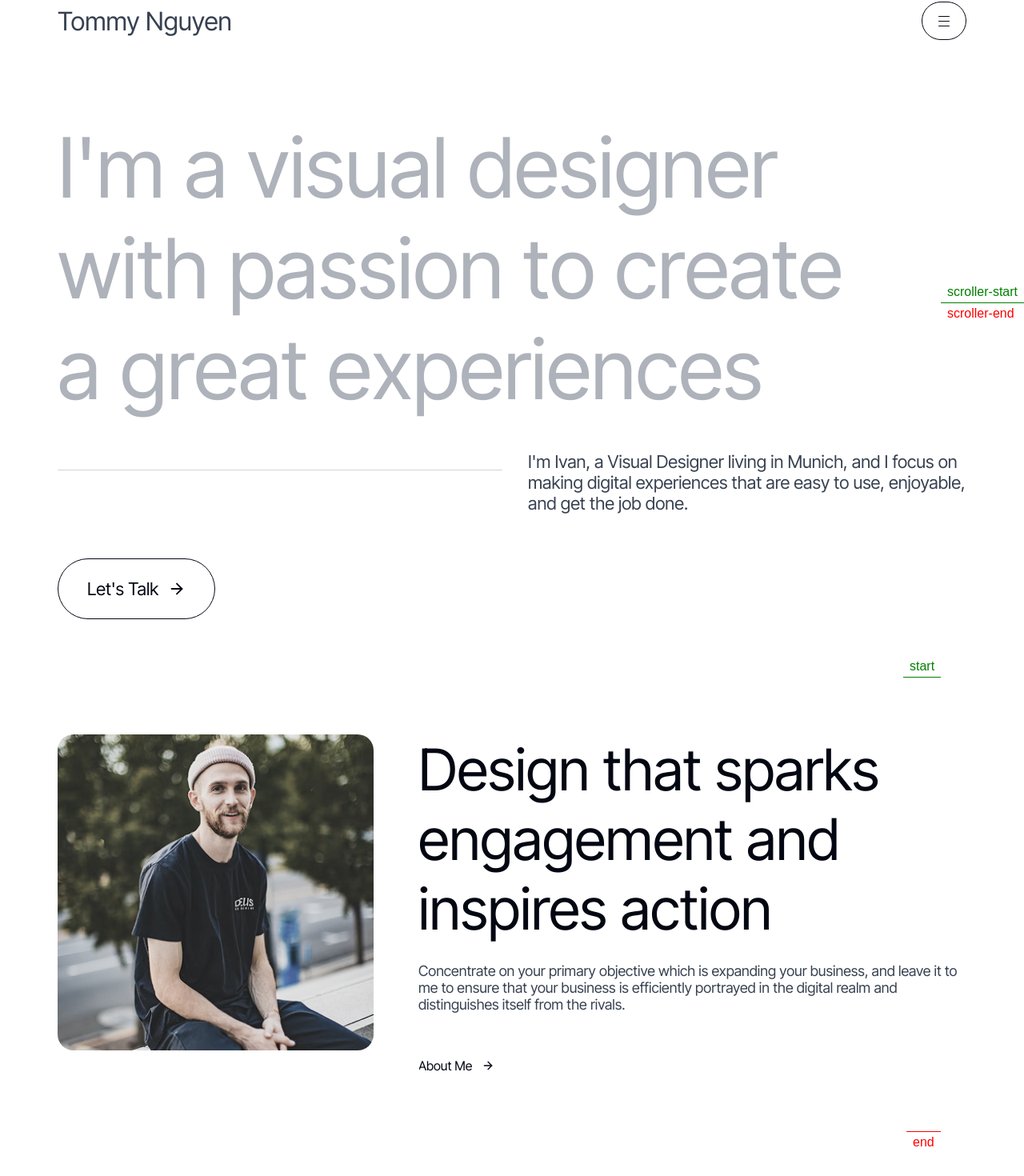
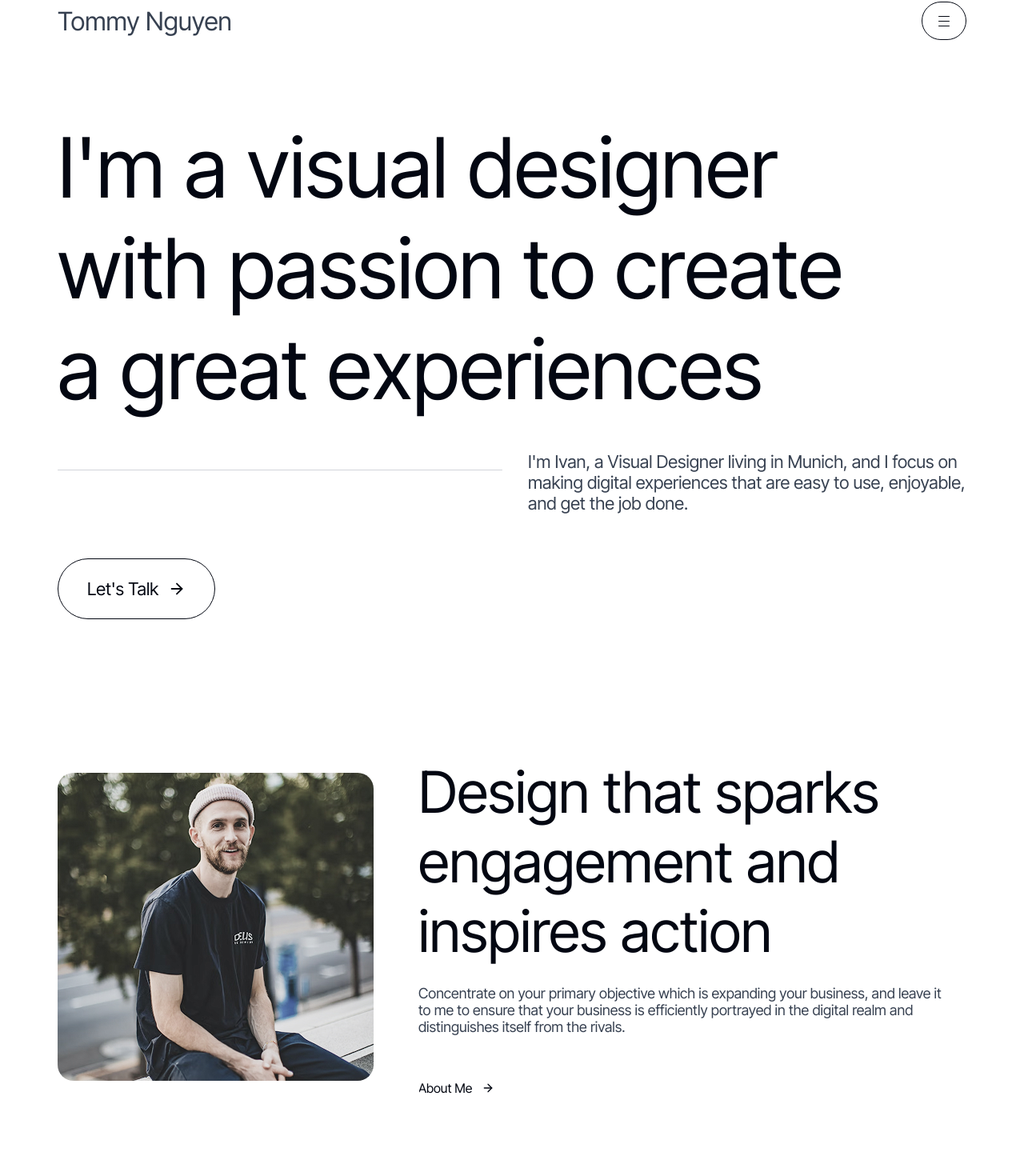
Before and after one commit to TommyNhatNguyen/showcase-portfolio, a Next.js app: page / in a window 1280 px wide. Shown: the part 22-1492 px from the top of the page at 80% size. Built offline with nearby package versions, Linux system fonts and the light colour scheme; a web font is replaced by a local one.

Commit message:
feat: extract thumbnail animation component

```diff
--- /dev/null
+++ b/app/components/AnimatedThumbnail/AnimatedThumbnail.tsx
@@ -0,0 +1,66 @@
+import Image from "next/image";
+import { useGSAP } from "@gsap/react";
+import { useRef } from "react";
+import gsap from "gsap";
+import { ScrollTrigger } from "gsap/ScrollTrigger";
+import clsx from "clsx";
+
+interface AnimatedThumbnailProps {
+  src: string;
+  alt: string;
+  width: number;
+  height: number;
+  className?: string;
+}
+
+export default function AnimatedThumbnail({
+  src,
+  alt,
+  width,
+  height,
+  className,
+}: AnimatedThumbnailProps) {
+  const thumbnailRef = useRef<HTMLDivElement>(null);
+
+  useGSAP(
+    () => {
+      if (!thumbnailRef.current) return;
+
+      const whiteBlock = thumbnailRef.current.querySelector(".white-block");
+      const blackBlock = thumbnailRef.current.querySelector(".black-block");
+
+      const tl = gsap.timeline({
+        scrollTrigger: {
+          trigger: thumbnailRef.current,
+          start: "top +=90%",
+          end: "bottom bottom",
+        },
+      });
+
+      const thumbnailDuration = 0.6;
+
+      tl.to(whiteBlock, {
+        y: "-100%",
+        duration: thumbnailDuration,
+        ease: "power3.out",
+      }).to(
+        blackBlock,
+        {
+          y: "-200%",
+          duration: thumbnailDuration * 2,
+          ease: "power3.out",
+        },
+        "<"
+      );
+    },
+    { scope: thumbnailRef }
+  );
+
+  return (
+    <div className={clsx("animated-thumbnail", className)} ref={thumbnailRef}>
+      <Image src={src} alt={alt} width={width} height={height} />
+      <span className="--block white-block"></span>
+      <span className="--block black-block"></span>
+    </div>
+  );
+}
--- a/app/page.tsx
+++ b/app/page.tsx
@@ -8,6 +8,7 @@ import { useGSAP } from "@gsap/react";
 import { useRef } from "react";
 import gsap from "gsap";
 import { SplitText } from "gsap/all";
+import AnimatedThumbnail from "./components/AnimatedThumbnail/AnimatedThumbnail";
 
 export default function Home() {
   const homeRef = useRef<HTMLDivElement>(null);
@@ -51,19 +52,16 @@ export default function Home() {
         },
         "<+0.6"
       );
-      tl.to(heroTitleSplit.chars, {
-        scrollTrigger: {
-          trigger: heroSection,
-          start: "-=96 top",
-          end: "+=120",
-          scrub: true,
+      tl.to(
+        heroTitleSplit.lines,
+        {
+          color: `var(--neutral-100)`,
+          stagger: 0.2,
+          // Give natural feel-smooth but not distracting
+          ease: "power1.inOut",
         },
-        color: `var(--neutral-100)`,
-        stagger: 0.3,
-        duration: 0.3,
-        // Give natural feel-smooth but not distracting
-        ease: "power1.out",
-      });
+        "<-0.3"
+      );
       // --------------------------------
       // ABOUT
       // --------------------------------
@@ -71,40 +69,66 @@ export default function Home() {
         "#scabout"
       ) as HTMLElement;
       const aboutTitle = aboutSection.querySelector(".scabout__content-title");
+      const aboutTitleSplit = SplitText.create(aboutTitle);
       const aboutDesc = aboutSection.querySelector(".scabout__content-desc");
+      const aboutDescSplit = SplitText.create(aboutDesc);
       const aboutButton = aboutSection.querySelector(".scabout__content-link");
-      const aboutThumbnail = aboutSection.querySelector(".scabout__thumbnail");
+
+      const aboutTl = gsap.timeline({
+        scrollTrigger: {
+          trigger: aboutSection,
+          start: "top +=90%",
+          end: "bottom bottom",
+        },
+      });
+
+      let aboutTextDuration = 0.3;
       gsap.set([aboutTitle, aboutDesc, aboutButton], {
         opacity: 0,
+        y: 40,
       });
-      gsap.to([aboutTitle, aboutDesc], {
-        scrollTrigger: {
-          trigger: aboutSection,
-          start: "top +=50%",
-          end: "bottom +=50%",
-          markers: true,
-        },
-        scrambleText: {
-          chars: "upperAndLowerCase",
-          text: "{original}",
-        },
-        duration: 0.6,
-        ease: "none",
-        stagger: 0.3,
-        onStart: () => {
-          gsap.set([aboutTitle, aboutDesc], {
-            opacity: 1,
-          });
-        },
-        onComplete: () => {
-          gsap.to(aboutButton, {
+      aboutTl
+        .to(
+          [aboutTitle],
+          {
             opacity: 1,
             y: 0,
-            duration: 0.6,
-            ease: "power3.out",
-          });
+            duration: aboutTextDuration,
           },
-      });
+          "<+0.3"
+        )
+        .to(
+          aboutDesc,
+          {
+            opacity: 1,
+            y: 0,
+            duration: aboutTextDuration * 2,
+          },
+          "<"
+        )
+        .to(
+          aboutButton,
+          {
+            opacity: 1,
+            y: 0,
+            duration: aboutTextDuration * 2.5,
+          },
+          "<"
+        )
+        .to(
+          [aboutTitleSplit.lines, aboutDescSplit.lines],
+          {
+            scrambleText: {
+              text: "{original}",
+              chars: "//ai",
+            },
+            opacity: 1,
+            y: 0,
+            duration: 0.9,
+            ease: "none",
+          },
+          "<-50%"
+        );
     },
     {
       scope: homeRef,
@@ -179,14 +203,13 @@ export default function Home() {
       <section className="scabout --ptb" id="scabout">
         <div className="container">
           <div className="scabout-wrapper">
-            <div className="scabout__thumbnail">
-              <Image
+            <AnimatedThumbnail
               src="/images/thumbnail.jpg"
               alt="My thumbnail"
               width={500}
               height={300}
+              className="scabout__thumbnail"
             />
-            </div>
 
             <div className="scabout__content">
               <div className="scabout__content-wrapper">
@@ -224,7 +247,7 @@ export default function Home() {
             <ul className="scwork__list">
               <li className="scwork__list-item cardwork">
                 <Link href="#" className="cardwork__thumbnail">
-                  <Image
+                  <AnimatedThumbnail
                     src="/images/project-1.jpg"
                     alt="project 1"
                     width={400}
@@ -251,7 +274,7 @@ export default function Home() {
               </li>
               <li className="scwork__list-item cardwork">
                 <Link href="#" className="cardwork__thumbnail">
-                  <Image
+                  <AnimatedThumbnail
                     src="/images/project-2.jpg"
                     alt="project 2"
                     width={400}
@@ -278,7 +301,7 @@ export default function Home() {
               </li>
               <li className="scwork__list-item cardwork">
                 <Link href="#" className="cardwork__thumbnail">
-                  <Image
+                  <AnimatedThumbnail
                     src="/images/project-3.jpg"
                     alt="project 3"
                     width={400}
@@ -305,7 +328,7 @@ export default function Home() {
               </li>
               <li className="scwork__list-item cardwork">
                 <Link href="#" className="cardwork__thumbnail">
-                  <Image
+                  <AnimatedThumbnail
                     src="/images/project-4.jpg"
                     alt="project 4"
                     width={400}
@@ -332,7 +355,7 @@ export default function Home() {
               </li>
               <li className="scwork__list-item cardwork">
                 <Link href="#" className="cardwork__thumbnail">
-                  <Image
+                  <AnimatedThumbnail
                     src="/images/project-5.jpg"
                     alt="project 5"
                     width={400}
--- a/app/scss/_components.scss
+++ b/app/scss/_components.scss
@@ -293,3 +293,24 @@ input {
 a {
   position: relative;
 }
+
+.animated-thumbnail {
+  height: 100%;
+  width: 100%;
+  position: relative;
+}
+
+.white-block {
+  position: absolute;
+  bottom: 0;
+  width: 100%;
+  height: 100%;
+  background-color: var(--bg-color);
+}
+.black-block {
+  position: absolute;
+  bottom: -100%;
+  width: 100%;
+  height: 100%;
+  background-color: var(--neutral-100);
+}
--- a/app/scss/_reset.scss
+++ b/app/scss/_reset.scss
@@ -161,5 +161,5 @@ input {
 p,
 span,
 div {
-  word-break: break-word;
+  word-break: keep-all;
 }
--- a/app/scss/_variables.scss
+++ b/app/scss/_variables.scss
@@ -3,7 +3,7 @@
   --page-max-width: 1920px;
   --pd-container: 72px;
   --pd-section: 72px;
-  --container-max-width: calc(1440px + 2 * var(--pd-container));
+  --container-max-width: calc(1240px + 2 * var(--pd-container));
   --gutter: 20px;
   --gap: 16px;
   --header-height: 96px;
--- a/app/scss/pages/_home.scss
+++ b/app/scss/pages/_home.scss
@@ -10,6 +10,8 @@
       &-gray {
       }
     }
+    height: 100vh;
+    max-height: 900px;
     // Description
     &__desc {
       display: flex;
@@ -63,16 +65,18 @@
   .scabout {
     .scabout-wrapper {
       display: flex;
+      align-items: center;
       justify-content: space-between;
       gap: 56px;
     }
     &__thumbnail {
       width: 100%;
       height: 100%;
-      aspect-ratio: 385 / 385;
+      aspect-ratio: 395 / 385;
       max-width: 395px;
       border-radius: 20px;
       overflow: hidden;
+      position: relative;
       img {
         object-fit: cover;
         transition-duration: 0.3s;
@@ -89,6 +93,7 @@
       justify-content: space-between;
       gap: var(--gap);
       flex-direction: column;
+      width: 100%;
       &-desc {
         margin-top: 24px;
       }
--- a/package.json
+++ b/package.json
@@ -11,6 +11,7 @@
   "dependencies": {
     "@gsap/react": "^2.1.2",
     "clsx": "^2.1.1",
+    "figma-developer-mcp": "^0.2.2",
     "gsap": "^3.13.0",
     "next": "15.3.1",
     "react": "^19.0.0",
```
Also changed, not shown: 1 other file (tests, documents, lock files or other folders). Lines whose indentation alone changed are shown as unchanged.
